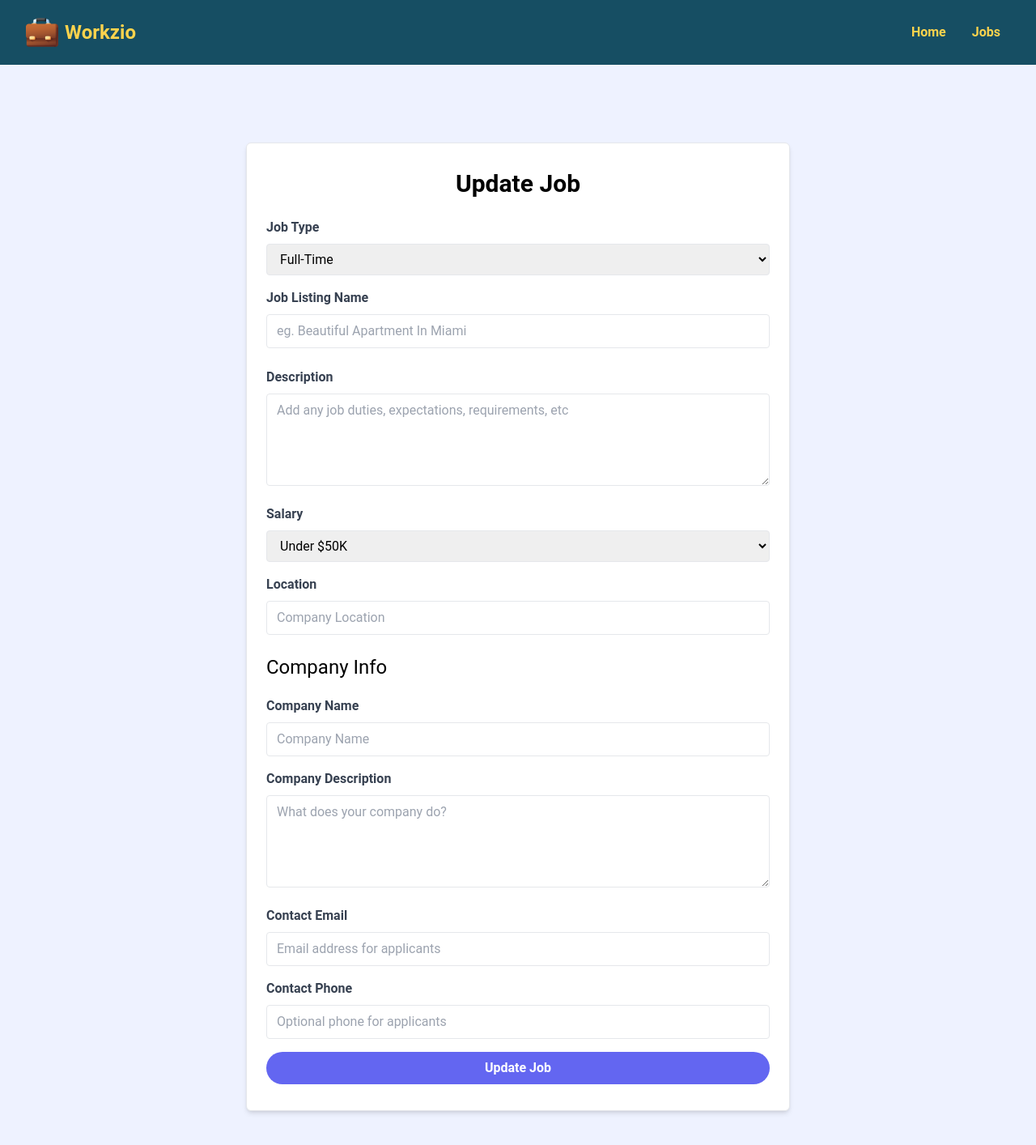
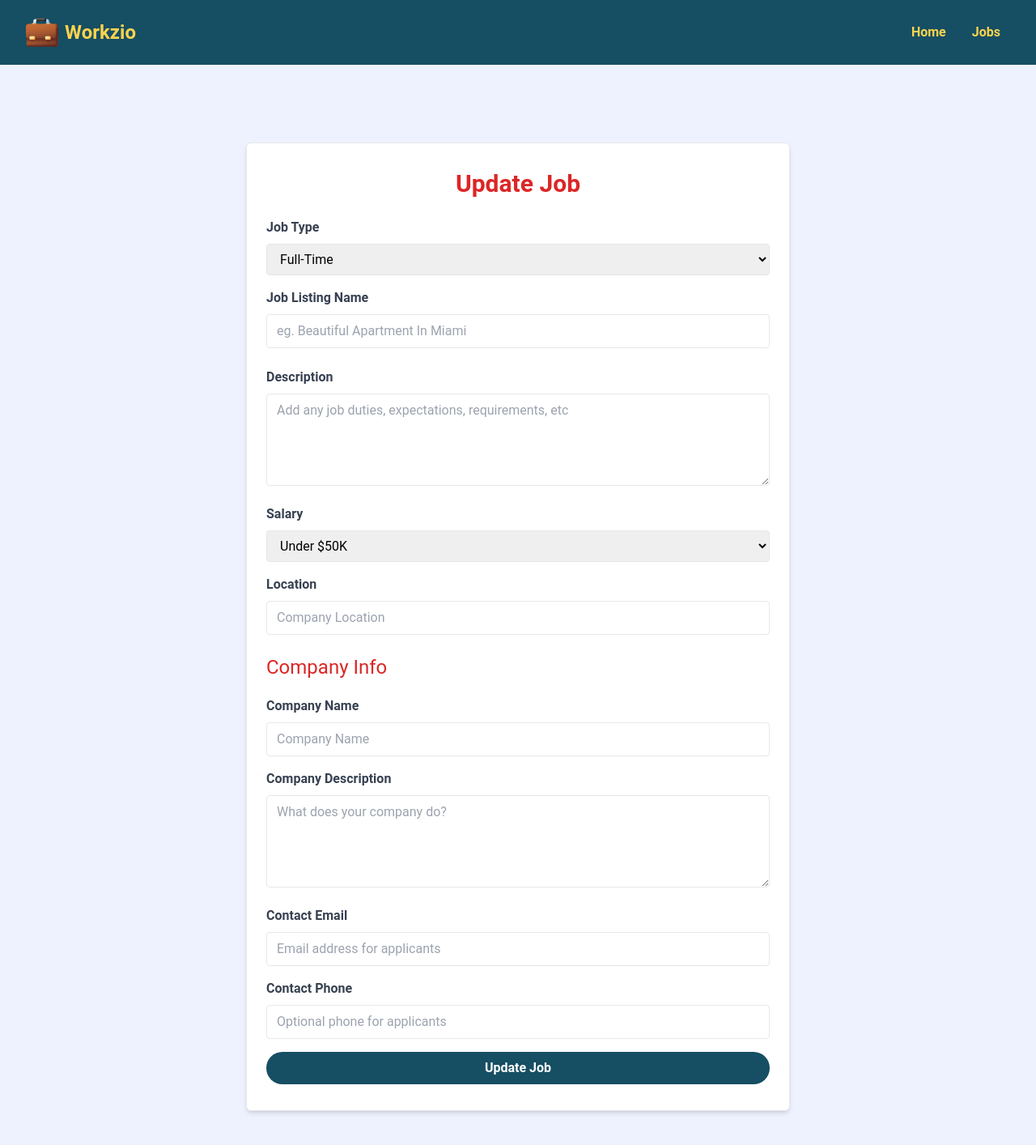
Before and after one commit to RakshaBKottari/Workzio, a React (Vite) app: page /edit/1 in a window 1280 px wide. Shown: the top 1414 px of the page at 81% size. Built offline with nearby package versions, Linux system fonts and the light colour scheme; no server answers.

Commit message:
styled edit  job page
Co-authored-by: RakshaBKottari <83587982+RakshaBKottari@users.noreply.github.com>

```diff
--- a/src/pages/Edit.jsx
+++ b/src/pages/Edit.jsx
@@ -72,7 +72,7 @@ const Edit = ({ updateJobSubmit }) => {
       <div className="container m-auto max-w-2xl py-24">
         <div className="bg-white px-6 py-8 mb-4 shadow-md rounded-md border m-4 md:m-0">
           <form onSubmit={submitForm}>
-            <h2 className="text-3xl text-center font-semibold mb-6">
+            <h2 className="text-3xl text-center font-semibold mb-6 text-red-600">
               Update Job
             </h2>
 
@@ -176,7 +176,7 @@ const Edit = ({ updateJobSubmit }) => {
               />
             </div>
 
-            <h3 className="text-2xl mb-5">Company Info</h3>
+            <h3 className="text-2xl mb-5 text-red-600">Company Info</h3>
 
             <div className="mb-4">
               <label
@@ -252,7 +252,7 @@ const Edit = ({ updateJobSubmit }) => {
 
             <div>
               <button
-                className="bg-indigo-500 hover:bg-indigo-600 text-white font-bold py-2 px-4 rounded-full w-full focus:outline-none focus:shadow-outline"
+                className="bg-cyan-900 hover:bg-cyan-950 text-white font-bold py-2 px-4 rounded-full w-full focus:outline-none focus:shadow-outline"
                 type="submit"
               >
                 Update Job
```
